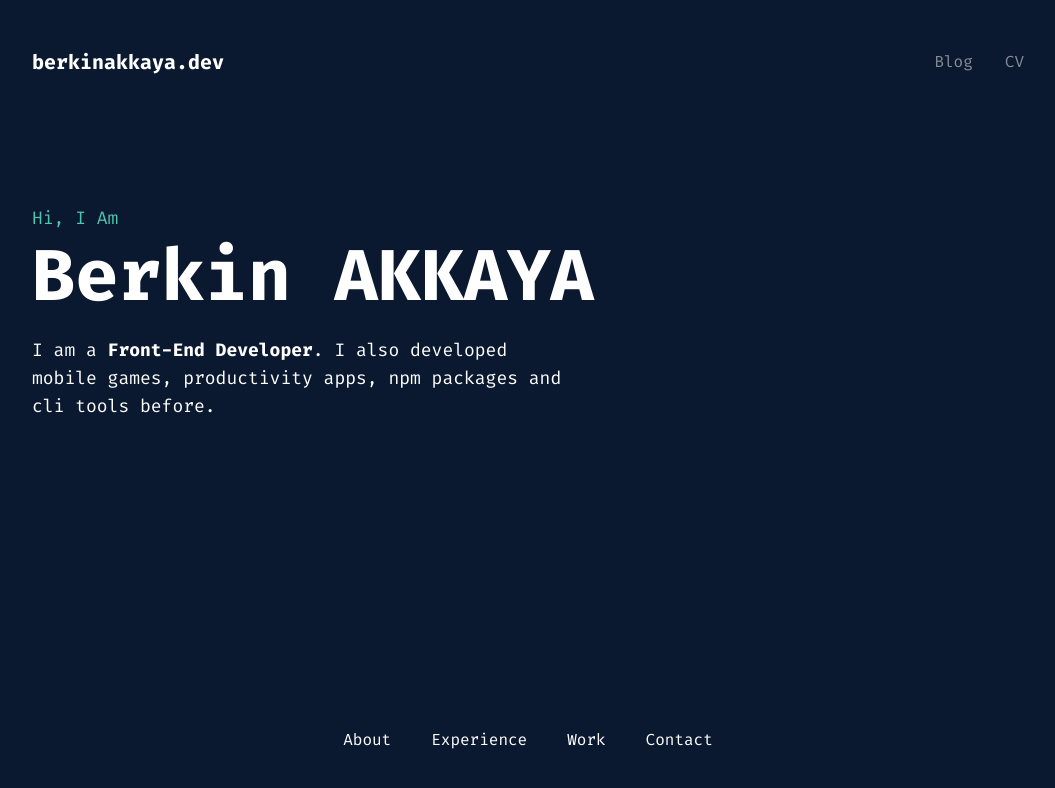
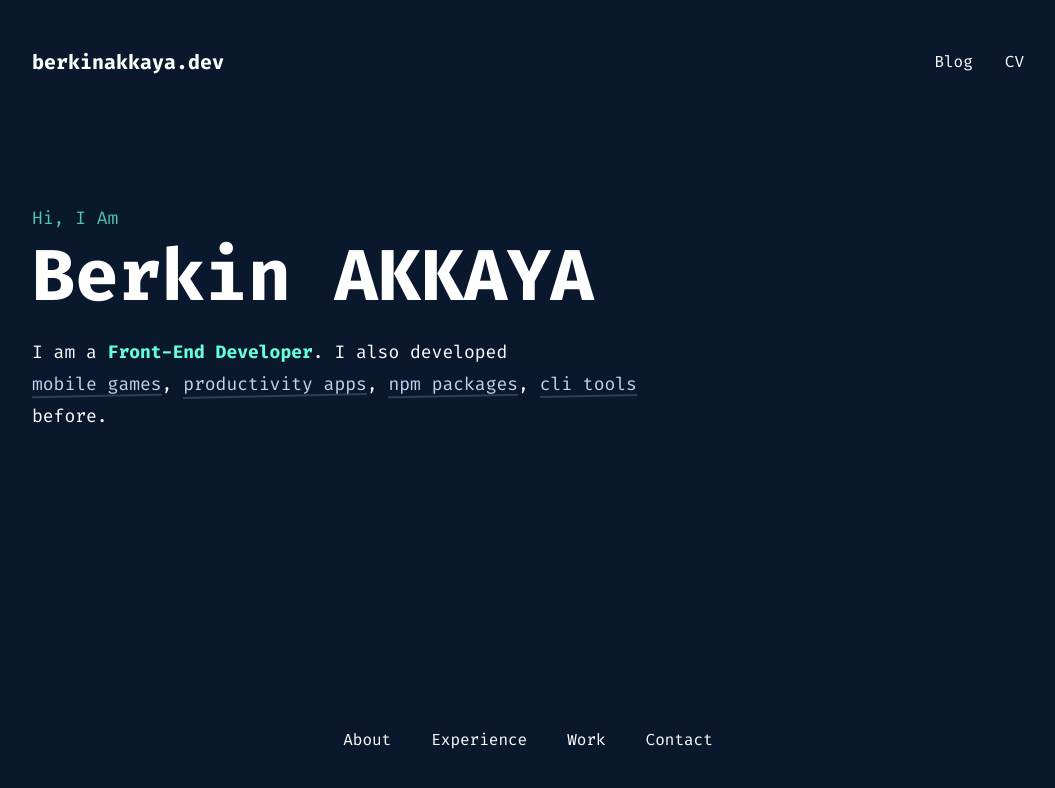
Before and after one commit to BerkinAKKAYA/berkinakkaya.com, a Nuxt app: page / in a window 1280 px wide. Shown: the top 788 px of the page, without its empty margins (112-1167 px from the left). Built offline with nearby package versions, Linux system fonts and the light colour scheme.

Commit message:
hero section

```diff
--- a/layouts/global.scss
+++ b/layouts/global.scss
@@ -1,13 +1,13 @@
 @import url('https://fonts.googleapis.com/css2?family=Fira+Code:wght@300;400;500;600;700&display=swap');
 
-$primary-color: #0a192f;
-$secondary-color: #64ffda;
+$primary-color: hsl(216, 65%, 11%);
+$secondary-color: hsl(166, 100%, 70%);
 
-* {
+*, *::before, *::after {
 	transition: .3s ease;
 }
 
-body {
+body, p {
 	background-color: $primary-color;
 	color: white;
 	font-family: 'Fira Code', monospace;
--- a/layouts/layout.vue
+++ b/layouts/layout.vue
@@ -6,8 +6,8 @@
 			</NuxtLink>
 
 			<nav class="flex justify-between gap-8">
-				<a class="opacity-50 hover:opacity-100" href="#">Blog</a>
-				<a class="opacity-50 hover:opacity-100" href="#">CV</a>
+				<a href="#">Blog</a>
+				<a href="#">CV</a>
 			</nav>
 		</div>
 
--- a/nuxt.config.ts
+++ b/nuxt.config.ts
@@ -2,13 +2,9 @@ import { defineNuxtConfig } from 'nuxt'
 
 // https://v3.nuxtjs.org/api/configuration/nuxt.config
 export default defineNuxtConfig({
-	typescript: {
-		shim: false
-	},
-	css: [
-		'@/layouts/global.scss'
-	],
+	typescript: { shim: false },
 	modules: ['@nuxtjs/tailwindcss'],
+	css: ['@/layouts/global.scss'],
 	vite: {
 		server: {
 			watch: {
--- a/pages/index.vue
+++ b/pages/index.vue
@@ -5,10 +5,41 @@
 			<h1 class="text-4xl xs:text-5xl sm:text-6xl lg:text-7xl mt-2 mb-6">
 				<b>Berkin AKKAYA</b>
 			</h1>
-			<p class="text-lg" style="max-width: 540px">
-				I am a <b>Front-End Developer</b>. I also developed mobile games,
-				productivity apps, npm packages and cli tools before.
+			<p class="text-lg leading-8" style="max-width: 620px">
+				I am a <b class="color-secondary">Front-End Developer</b>. I also
+				developed <a href="#">mobile games</a>,
+				<a href="#">productivity apps</a>, <a href="#">npm packages</a>,
+				<a href="#">cli tools</a> before.
 			</p>
 		</div>
 	</NuxtLayout>
 </template>
+
+<style lang="scss" scoped>
+#hero a {
+	color: hsl(216, 65%, 85%);
+	position: relative;
+	white-space: nowrap;
+
+	&::after {
+		content: "";
+		width: 100%;
+		height: 2px;
+		position: absolute;
+		left: 0;
+		right: 0;
+		bottom: -1px;
+		transform: rotate(-1.2deg);
+		background: hsl(216, 65%, 85%);
+		opacity: 0.2;
+	}
+
+	&:hover::after {
+		transform: rotate(0);
+		width: calc(100% + 12px);
+		left: -6px;
+		bottom: -3px;
+		opacity: 0.6;
+	}
+}
+</style>
```
